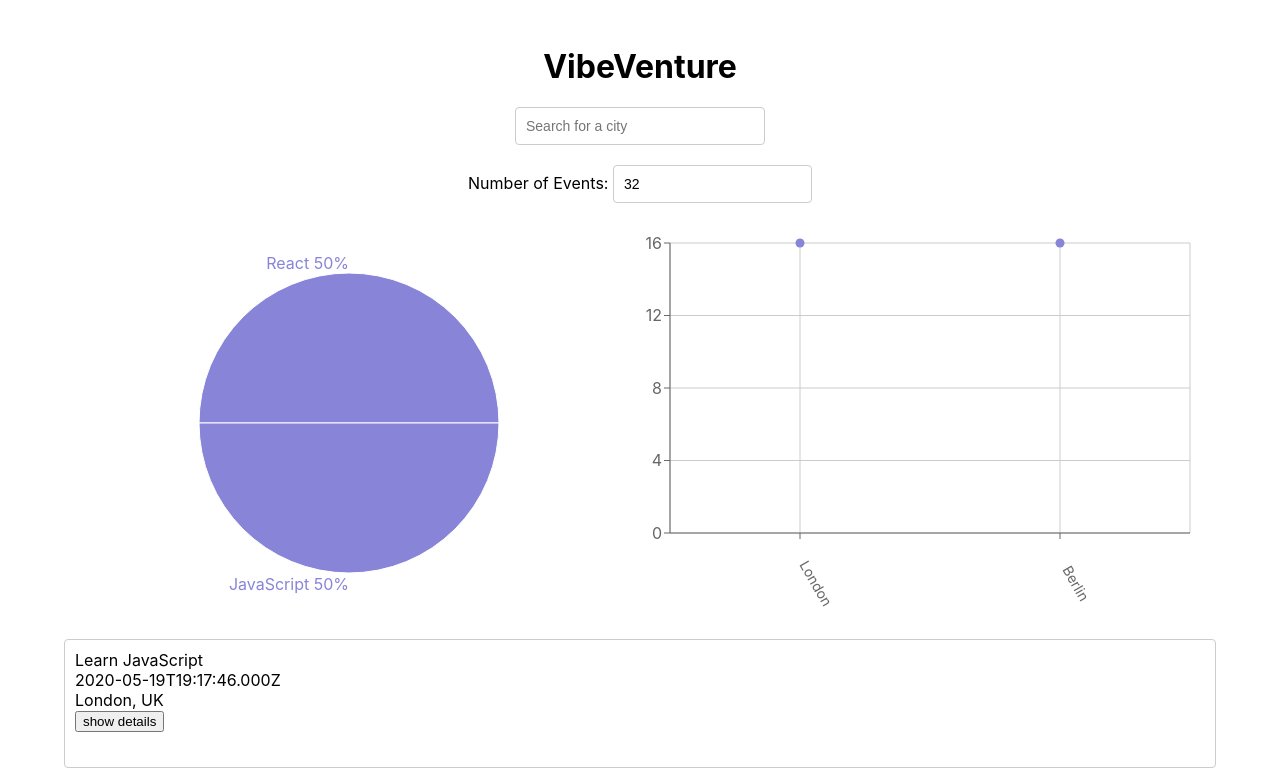
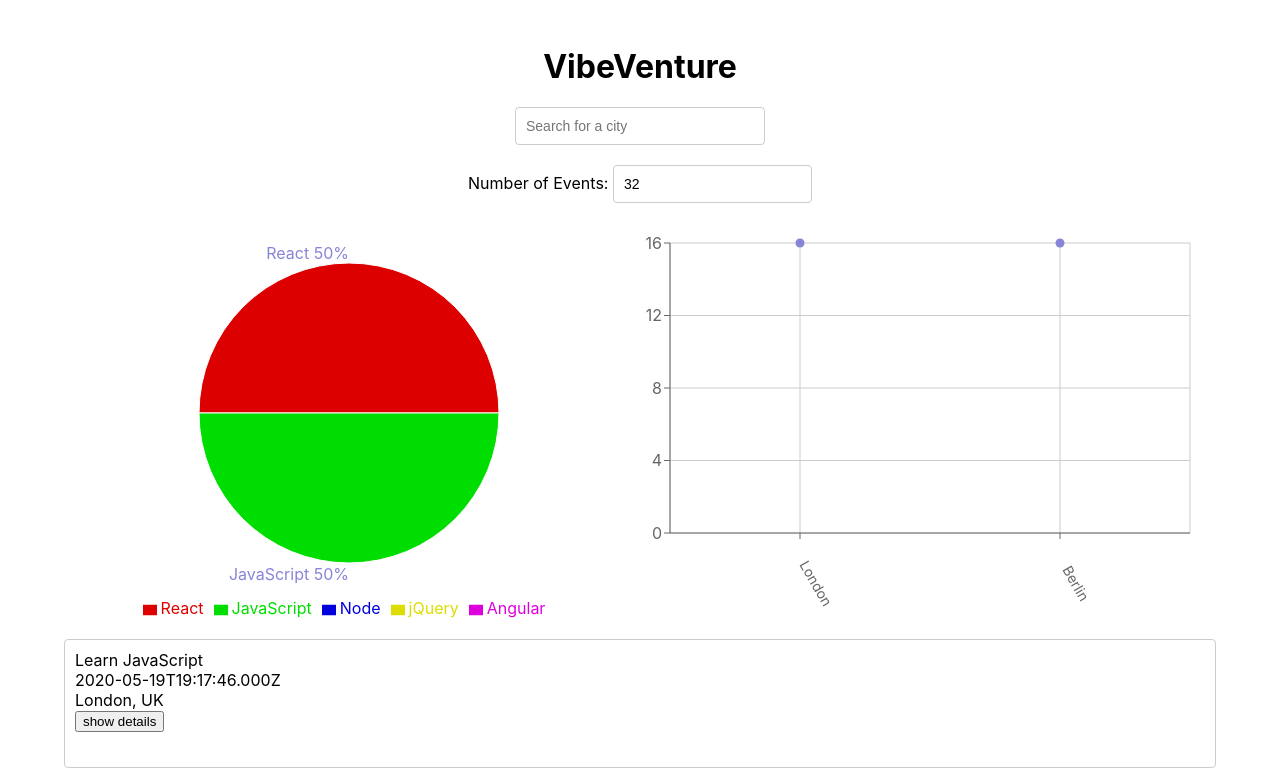
Before and after one commit to ggugliotta/vibeVenture, a React (Create React App) app: page / in a window 1280 px wide. Shown: the top 776 px of the page. Built offline with nearby package versions, Linux system fonts and the light colour scheme; what atatus-spa would draw is missing.

Commit message:
pie chart legend

```diff
--- a/src/components/EventsGenresChart.js
+++ b/src/components/EventsGenresChart.js
@@ -1,8 +1,7 @@
 // src/components/EventsGenreChart.js
 
 import { useState, useEffect } from 'react';
-import { ResponsiveContainer, Pie, PieChart, Cell
-} from 'recharts';
+import { ResponsiveContainer, Pie, PieChart, Cell, Legend} from 'recharts';
 
 const EventsGenresChart = ({ events }) => {
     const [data, setData ] = useState([]);
@@ -22,6 +21,8 @@ const EventsGenresChart = ({ events }) => {
         })
     return data;
     };
+
+    const colors = ["#DD0000", "#00DD00", "#0000DD", "#DDDD00", "#DD00DD"];
 
    const renderCustomizedLabel = ({ cx, cy, midAngle, outerRadius, percent, index }) => {
     const RADIAN = Math.PI / 180;
@@ -51,7 +52,14 @@ const EventsGenresChart = ({ events }) => {
             labelLine={false}
             label={renderCustomizedLabel}
             outerRadius={150}
-          />
+            >
+            {
+              data.map((entry, index) => (
+                <Cell key={`cell-${index}`} fill={colors[index]}/>
+              ))
+            }
+          </Pie>
+          <Legend verticalAlign="bottom" />
         </PieChart>
       </ResponsiveContainer>
     );
```
